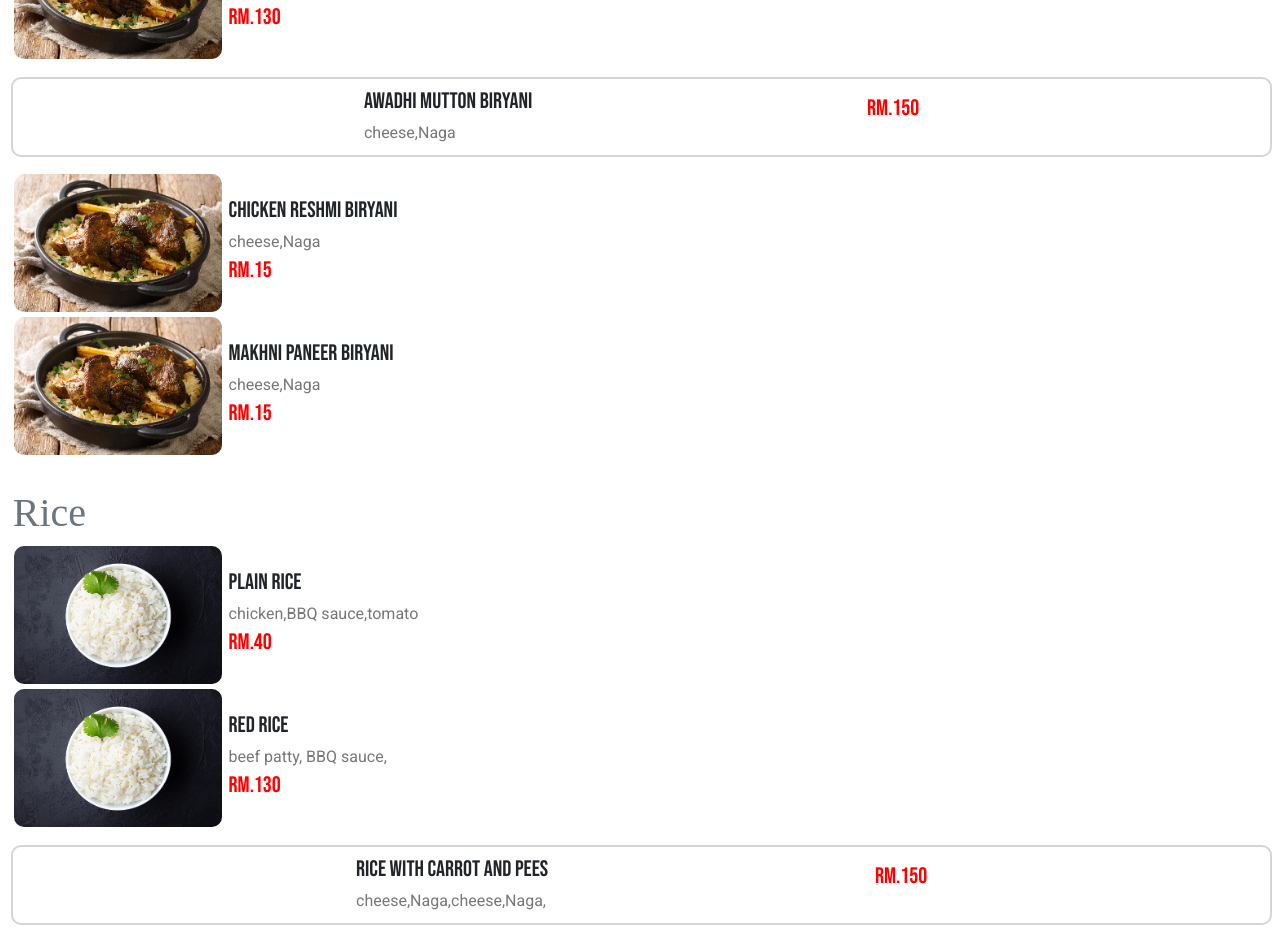
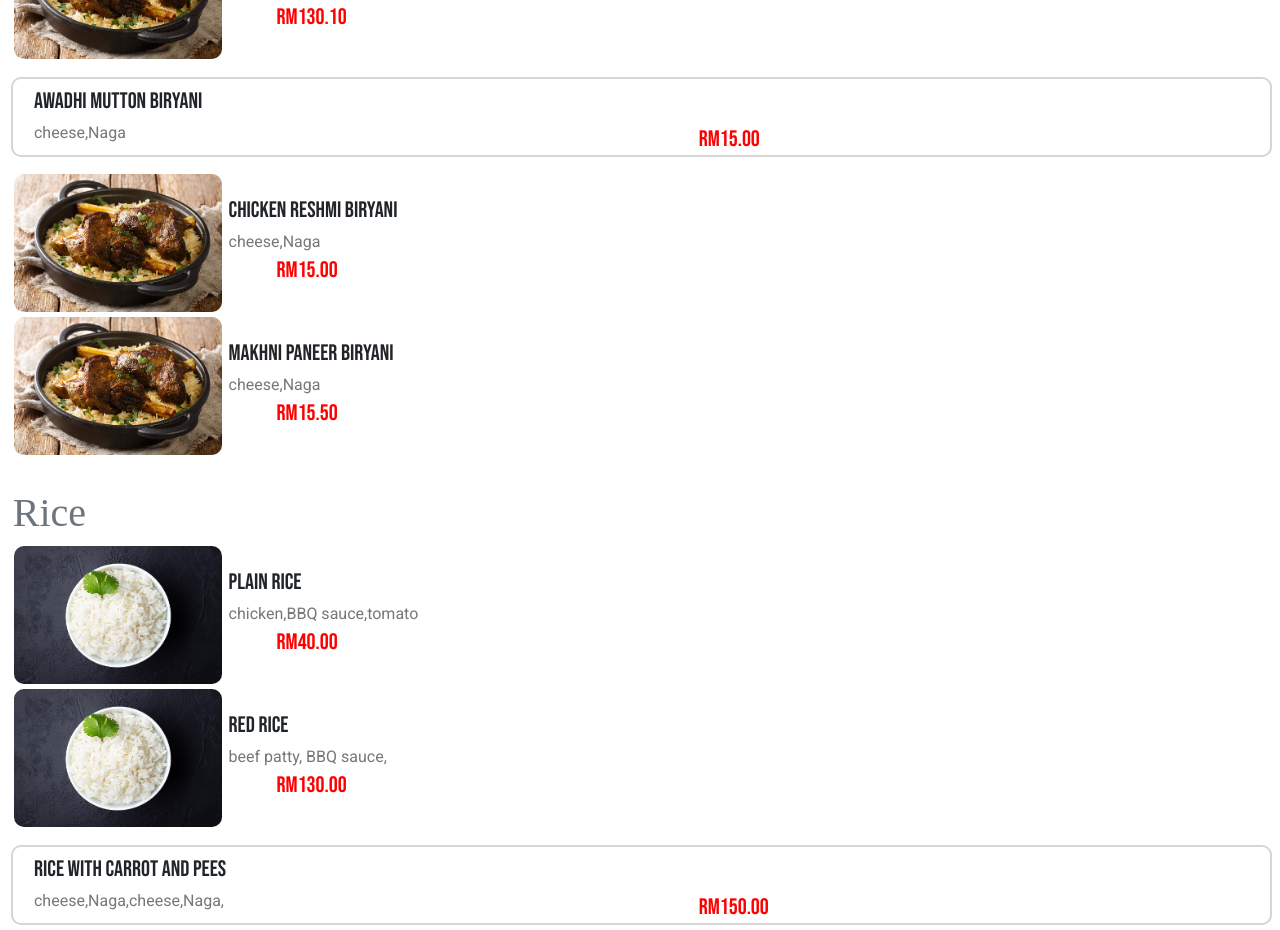
Before and after one commit to Emitaz-pias/restoren-pataling-jaya, a React (Create React App) app: page / in a window 1280 px wide. Shown: the part 2860-3790 px from the top of the page. Built offline with nearby package versions, Linux system fonts and the light colour scheme.

Commit message:
non pic card final design

```diff
--- a/src/Components/Home/MenuCard/MenuCard.css
+++ b/src/Components/Home/MenuCard/MenuCard.css
@@ -40,23 +40,33 @@
   color: red;
   font-size: 1.4rem;
   font-family: "Bebas Neue";
+  margin-left: 3rem;
 }
 
 /*
-withoud image card */
+withoud image product card */
 
 .cardBodyWithoutImage {
   margin: 1rem 0.5rem 1rem 0.7rem;
   border: 2px solid rgb(213, 213, 213);
   border-radius: 10px;
   height: 5rem;
-  padding: 1rem;
+  padding: 1%;
 }
 .productDetailsOnlyText {
   text-align: start;
+  margin-left: 0.5rem;
+  width: 20rem;
 }
-.priceSeciton {
-  margin-right: 1.5rem;
+.priceSection {
+  font-family: Roboto;
+  font-weight: 500;
+  /* color: #757575; */
+  color: red;
+  font-size: 1.4rem;
+  font-family: "Bebas Neue";
+  padding-left: 28%;
+  margin-top: 5%;
 }
 .categoryHeader {
   font-family: "Righteous";
--- a/src/Components/Home/MenuCard/MenuCard.js
+++ b/src/Components/Home/MenuCard/MenuCard.js
@@ -24,13 +24,12 @@ const MenuCard = ({
           </div>
         </div>
       ) : (
-        <div className="cardBodyWithoutImage d-flex align-items-center justify-content-evenly">
+        <div className="cardBodyWithoutImage d-flex align-items-center">
           <div className="productDetailsOnlyText">
             <h3 className="productName">{productName}</h3>
             <p className="productDescription">{productDescription}</p>
           </div>
-
-          <p className="productPrice">{productPrice}</p>
+          <p className="priceSection">{productPrice}</p>
         </div>
       )}
     </div>
--- a/src/Components/Menu/Category/Beverage/BeverageData.js
+++ b/src/Components/Menu/Category/Beverage/BeverageData.js
@@ -3,26 +3,26 @@ export const beverageData = [
   {
     name: "Special Juice",
     image: beverageGlass,
-    price: "RM.40",
+    price: "RM40.00",
     description: "chicken,BBQ sauce,tomato",
   },
 
   {
     name: "Special Juice",
     image: beverageGlass,
-    price: "RM.130",
+    price: "RM130.00",
     description: "beef patty, BBQ sauce,",
   },
   {
     name: "Special Juice",
-    price: "RM.150",
-    deletedPrice: "RM.200",
+    price: "RM150.00",
+    deletedPrice: "RM200.50",
     description: "cheese,Naga",
   },
   {
     name: "Special Juice",
     image: beverageGlass,
-    price: "RM.15",
+    price: "RM15.00",
     deletedPrice: "RM.200",
     description: "cheese,Naga",
   },
--- a/src/Components/Menu/Category/Biriyani/BiriyaniData.js
+++ b/src/Components/Menu/Category/Biriyani/BiriyaniData.js
@@ -3,33 +3,33 @@ export const biriyaniData = [
   {
     name: "Hyderabadi Biryani",
     image: kacchiBiriyani,
-    price: "RM.40",
+    price: "RM40.00",
     description: "chicken,BBQ sauce,tomato",
   },
 
   {
     name: "Keema Biryani",
     image: kacchiBiriyani,
-    price: "RM.130",
+    price: "RM130.10",
     description: "beef patty, BBQ sauce,",
   },
   {
     name: "Awadhi Mutton Biryani",
-    price: "RM.150",
+    price: "RM15.00",
     deletedPrice: "RM.200",
     description: "cheese,Naga",
   },
   {
     name: "Chicken Reshmi Biryani",
     image: kacchiBiriyani,
-    price: "RM.15",
+    price: "RM15.00",
     deletedPrice: "RM.200",
     description: "cheese,Naga",
   },
   {
     name: "Makhni Paneer Biryani",
     image: kacchiBiriyani,
-    price: "RM.15",
+    price: "RM15.50",
     deletedPrice: "RM.20",
     description: "cheese,Naga",
   },
--- a/src/Components/Menu/Category/Burger/BurgerData.js
+++ b/src/Components/Menu/Category/Burger/BurgerData.js
@@ -3,33 +3,33 @@ export const burgerData = [
   {
     name: "BBQ Chicken Burger",
     image: burgerJpg,
-    price: "RM.12",
+    price: "RM12.00",
     description: "chicken patty,BBQ sauce,tomato",
   },
 
   {
     name: "BBQ Beef Burger",
     image: burgerJpg,
-    price: "RM.13",
+    price: "RM13.00",
     description: "beef patty, BBQ sauce,",
   },
   {
     name: "Chicken Naga Burger",
-    price: "RM.15",
+    price: "RM150.00",
     deletedPrice: "RM.20",
     description: "cheese,Naga",
   },
   {
     name: "Chicken Naga Burger",
     image: burgerJpg,
-    price: "RM.15",
+    price: "RM15.40",
     deletedPrice: "RM.20",
     description: "cheese,Naga",
   },
   {
     name: "Chicken Naga Burger",
     image: burgerJpg,
-    price: "RM.15",
+    price: "RM150.40",
     deletedPrice: "RM.20",
     description: "cheese,Naga",
   },
--- a/src/Components/Menu/Category/Juice/JuiceData.js
+++ b/src/Components/Menu/Category/Juice/JuiceData.js
@@ -3,7 +3,7 @@ export const juiceData = [
   {
     name: "Apple juice",
     image: juicePic,
-    price: "RM.40",
+    price: "RM40.00",
     description:
       "Fresh apple apple apple apple apple apple apple apple apple apple apple apple apple apple",
   },
@@ -11,26 +11,26 @@ export const juiceData = [
   {
     name: "Beet juice",
     image: juicePic,
-    price: "RM.130",
+    price: "RM130.00",
     description: "Rotten beet",
   },
   {
     name: "Cantaloupe juice",
-    price: "RM.150",
+    price: "RM150.50",
     deletedPrice: "RM.200",
     description: "cheese,Naga",
   },
   {
     name: "Corollar Juice",
     image: juicePic,
-    price: "RM.15",
+    price: "RM15.00",
     deletedPrice: "RM.200",
     description: "cheese,Naga",
   },
   {
     name: "Mular Juice",
     image: juicePic,
-    price: "RM.15",
+    price: "RM15.00",
     deletedPrice: "RM.20",
     description: "cheese,Naga",
   },
--- a/src/Components/Menu/Category/Pasta/PastaData.js
+++ b/src/Components/Menu/Category/Pasta/PastaData.js
@@ -3,33 +3,33 @@ export const pastaData = [
   {
     name: "Angel Hair Pasta",
     image: pataJpg,
-    price: "RM.40",
+    price: "RM40.50",
     description: "chicken,BBQ sauce,tomato",
   },
 
   {
     name: "Bow Tie Pasta",
     image: pataJpg,
-    price: "RM.130",
+    price: "RM130.10",
     description: "beef patty, BBQ sauce,",
   },
   {
     name: "Bucatini Pasta",
-    price: "RM.150",
+    price: "RM150.30",
     deletedPrice: "RM.200",
     description: "cheese,Naga",
   },
   {
     name: "Ditalini Pasta",
     image: pataJpg,
-    price: "RM.15",
+    price: "RM15.40",
     deletedPrice: "RM.200",
     description: "cheese,Naga",
   },
   {
     name: "Gemelli Pasta",
     image: pataJpg,
-    price: "RM.15",
+    price: "RM15.50",
     deletedPrice: "RM.20",
     description: "cheese,Naga",
   },
--- a/src/Components/Menu/Category/Pizza/PizzaData.js
+++ b/src/Components/Menu/Category/Pizza/PizzaData.js
@@ -3,26 +3,26 @@ export const pizzaData = [
   {
     name: "Chicken Pizza",
     image: firstPizza,
-    price: "RM.12",
+    price: "RM12.50",
     description: "chicken patty,BBQ sauce,tomato",
   },
   {
     name: "Kuchu puchu pizza",
     image: firstPizza,
-    price: "RM.15",
+    price: "RM150.00",
     deletedPrice: "RM 20",
     description: "cheese,Naga",
   },
   {
     name: "BBQ Pizza",
     image: firstPizza,
-    price: "RM.13",
+    price: "RM130.00",
     description: "beef patty, BBQ sauce,",
   },
   {
     name: "Kuchu puchu pizza",
     image: firstPizza,
-    price: "RM.15",
+    price: "RM150.50",
     deletedPrice: "RM 20",
     description: "cheese,Naga",
   },
--- a/src/Components/Menu/Category/Rice/RiceData.js
+++ b/src/Components/Menu/Category/Rice/RiceData.js
@@ -4,33 +4,33 @@ export const riceData = [
   {
     name: "Plain Rice",
     image: riceJpg,
-    price: "RM.40",
+    price: "RM40.00",
     description: "chicken,BBQ sauce,tomato",
   },
 
   {
     name: "Red Rice",
     image: riceJpg,
-    price: "RM.130",
+    price: "RM130.00",
     description: "beef patty, BBQ sauce,",
   },
   {
     name: "Rice with carrot and pees",
-    price: "RM.150",
+    price: "RM150.00",
     deletedPrice: "RM.200",
     description: "cheese,Naga,cheese,Naga,",
   },
   {
     name: "Rice with carrot and pees",
     image: riceJpg,
-    price: "RM.15",
+    price: "RM15.00",
     deletedPrice: "RM.200",
     description: "cheese,Naga",
   },
   {
     name: "Blue rice",
     image: riceJpg,
-    price: "RM.15",
+    price: "RM15.50",
     deletedPrice: "RM.20",
     description: "cheese,Naga",
   },
```
